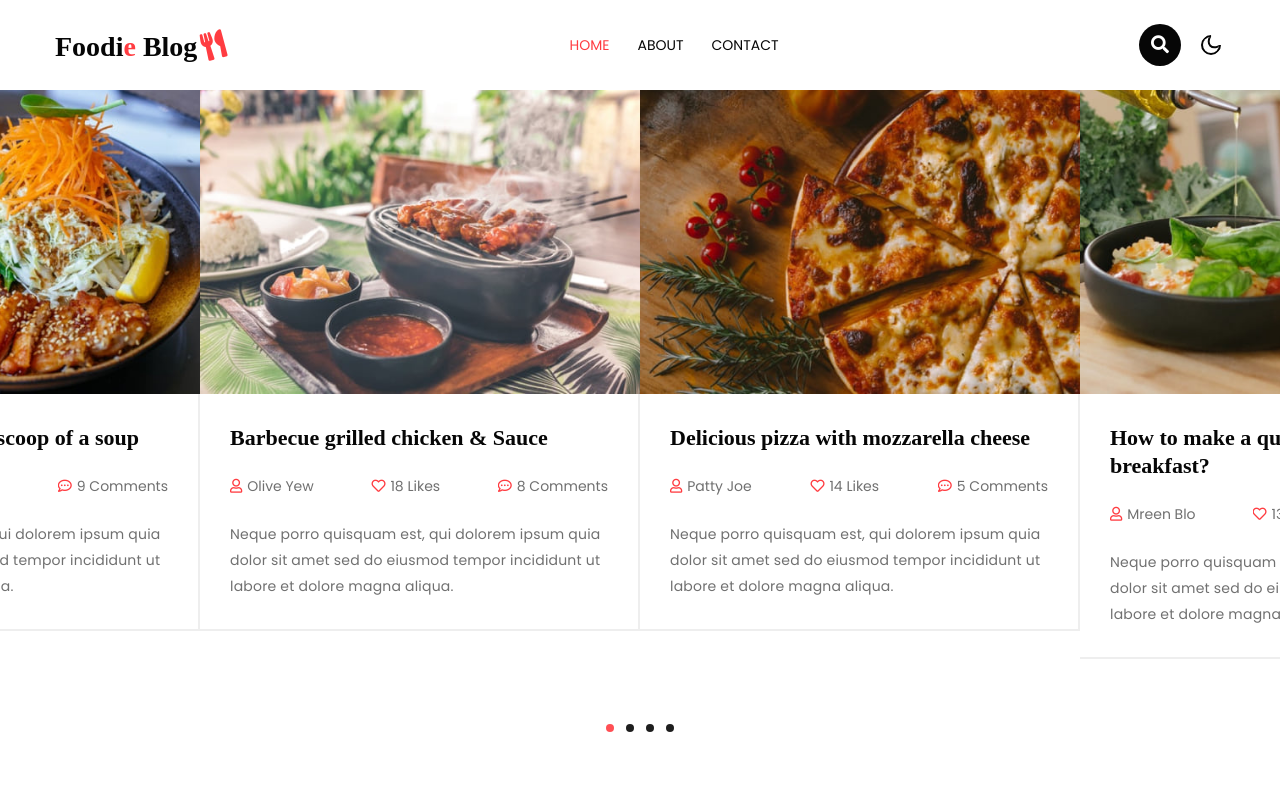
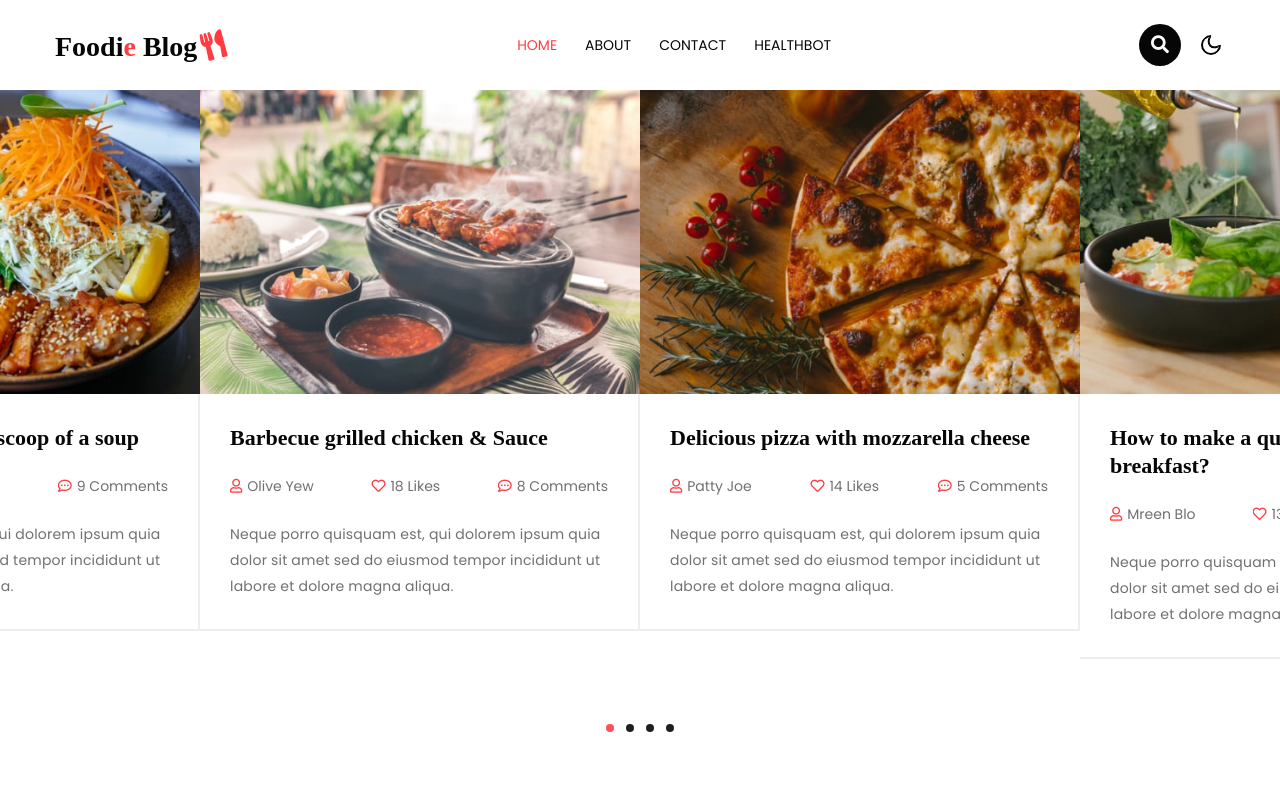
Before and after one commit to spoorthiGoteti/FinalProject, a plain HTML site: page index.html in a window 1280 px wide. Shown: the top 800 px of the page. Drawn offline with Linux system fonts and the light colour scheme; a web font is replaced by a local one.

Commit message:
Update index.html

```diff
--- a/index.html
+++ b/index.html
@@ -44,6 +44,9 @@
                         </li>
                         <li class="nav-item">
                             <a class="nav-link" href="contact.html">Contact</a>
+                        </li>
+                        <li class="nav-item">
+                            <a class="nav-link" href="bot.html">HealthBot</a>
                         </li>
                     </ul>
                 </div>
```
